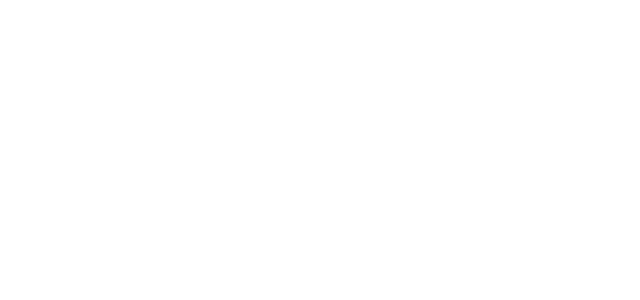
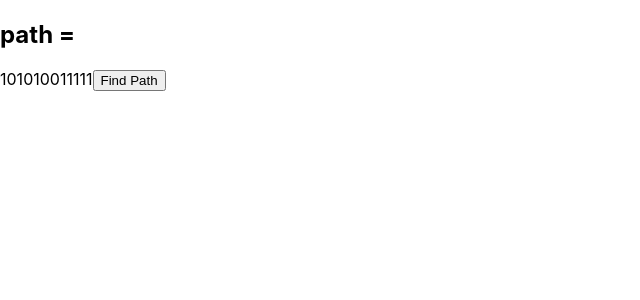
Before and after one commit to rajeswari199/react, a React (Create React App) app: page /mice in a window 1280 px wide. Shown: the top 300 px of the page, without its empty margins (0-640 px from the left). Built offline with nearby package versions, Linux system fonts and the light colour scheme.

Commit message:
Mice problem

```diff
--- a/src/components/Links/index.js
+++ b/src/components/Links/index.js
@@ -34,6 +34,9 @@ class Links extends React.Component {
                             <li>
                                 <Link to="/API/coin">COIN API</Link>
                             </li>
+                            <li>
+                                <Link to="/mice">MICE PROBLEM</Link>
+                            </li>
                         </ul>
                     </ul>
                 </header>
--- /dev/null
+++ b/src/components/Mice/index.js
@@ -0,0 +1,62 @@
+import React from 'react'
+import * as _ from 'lodash'
+
+
+class Mice extends React.Component {
+    constructor() {
+        super();
+        this.state = {
+            path: [], array: [
+                [1, 0, 1, 0],
+                [1, 0, 0, 1],
+                [1, 1, 1, 1]
+            ]
+        }
+    }
+
+    onClick = (event) => {
+        event.preventDefault();
+        const path = this.state.array[2][3] !== 0 ?
+        this.calculate([{ i: 0, j: 0 }], 0, 0, [])
+        : 'not reachable'
+    };
+
+    omitFunction = (i,j,omit) => this.state.array[i][j] && _.findIndex(omit, {i: i,j:j}) === -1
+
+    calculate(path, i, j,omit) {
+        const arrLength = this.state.array[0].length;
+        let pushObj = this.omitFunction(i,j+1,omit)
+            ? { i: i, j: j + 1 }
+            : this.omitFunction(i + 1, j, omit)
+                ? { i: i + 1, j: j }
+                : {}
+        if (!_.isEmpty(pushObj)) {
+            path.push(pushObj)
+        } else {
+            path.pop()
+            if(!path.length){
+                console.log('not reachable')
+                return
+            }
+            pushObj = { ...path[path.length - 1] }
+            omit.push({ i: i, j: j })
+        }
+        if (pushObj.i === this.state.array.length - 1 && pushObj.j === arrLength - 1) {
+            console.log(path)
+            return [...path]
+        }
+        this.calculate(path, pushObj.i, pushObj.j,omit)
+    }
+
+    render() {
+        return (
+            <div>
+                {this.state.path && <h2>path = {this.state.path}</h2>}
+                {this.state.array}
+                <button onClick={this.onClick}>Find Path</button>
+            </div >
+        )
+    }
+}
+
+export default Mice
--- a/src/routes/index.js
+++ b/src/routes/index.js
@@ -7,6 +7,7 @@ import Weather from '../components/API/weather'
 import LoveCalculator from '../components/API/loveCalculator'
 import train from '../components/API/train'
 import coin from '../components/API/coinFlip'
+import mice from '../components/Mice'
 
 const RouteApp = () => (
     <Switch>
@@ -18,6 +19,8 @@ const RouteApp = () => (
         <Route exact path="/API/calculator" component={LoveCalculator} />
         <Route exact path="/API/train" component={train} />
         <Route exact path="/API/coin" component={coin} />
+        <Route exact path="/mice" component={mice} />
+
     </Switch>
 )
 
```
